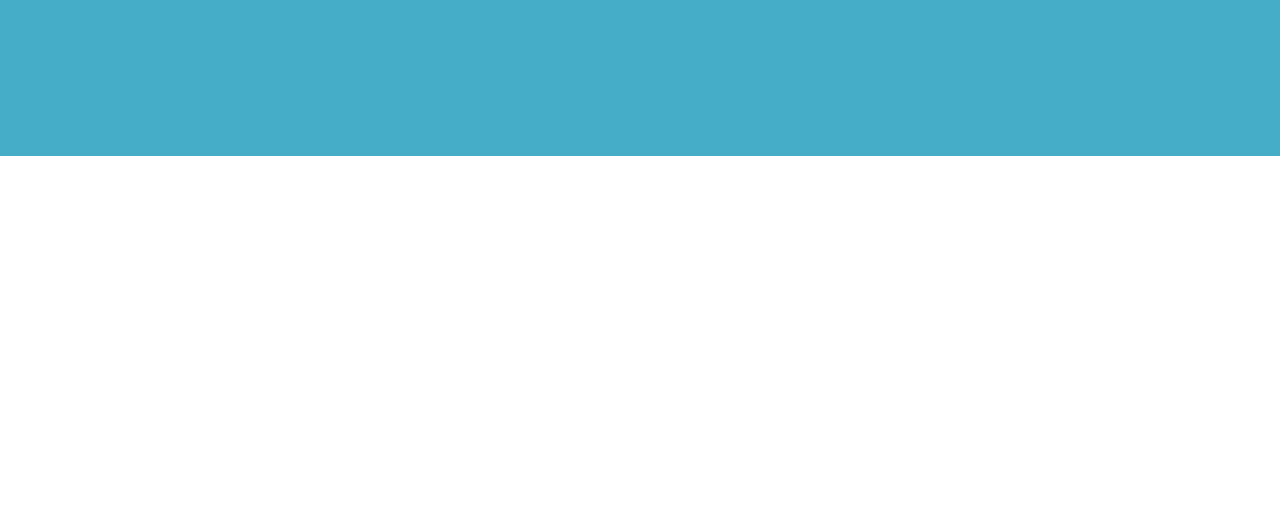
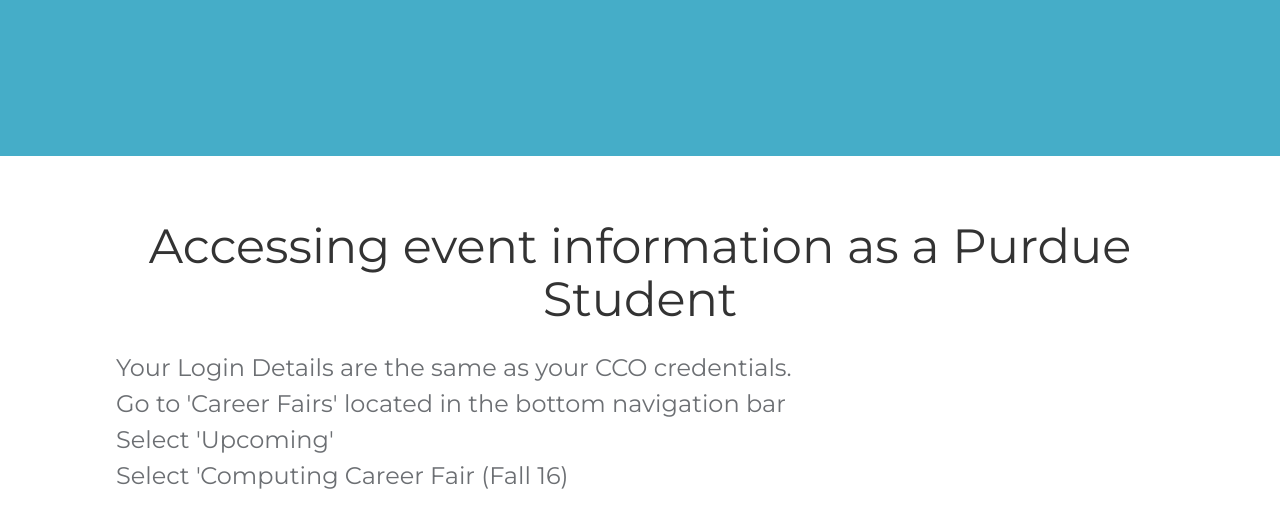
Before and after one commit to purdueccf/purdueccf.github.io, a plain HTML site: page index.html in a window 1280 px wide. Shown: the part 644-1172 px from the top of the page. Before the commit the page ends 800 px from the top, so only its background shows below. Drawn offline with Linux system fonts and the light colour scheme.

Commit message:
fifth Commit

```diff
--- a/index.html
+++ b/index.html
@@ -29,6 +29,31 @@
 				</div>
 			</div>
 		</div>
+
+		<section id="feature-one">
+			<div class="container">
+				<div class="row">
+					<div class="feature-content">
+						<div class="col-lg-12">
+							<center>
+								<h1>Accessing event information as a Purdue Student</h1>
+
+							</center>
+							<div class="col-lg-12 col-md-12">
+								<ul>
+									<li>Your Login Details are the same as your CCO credentials.</li>
+									<li>Go to 'Career Fairs' located in the bottom navigation bar</li>
+									<li>Select 'Upcoming'</li>
+									<li>Select 'Computing Career Fair (Fall 16)</li>
+								</ul>
+							</div>
+						</div>
+					</div>
+				</div>
+			</div>
+		</section>
+
+
 		<!-- Minified jQuery -->
 		<script src="bower_components/jquery/dist/jquery.min.js"></script>
 
--- a/styles.css
+++ b/styles.css
@@ -1,6 +1,8 @@
 html,
 body {
 	height: 100%;
+	font-family: "Montserrat", sans-serif;
+
 }
 
 body {
@@ -42,7 +44,6 @@ img {
 }
 
 #stage {
-	font-family: "Montserrat", sans-serif;
 	background: #45adc8 center center no-repeat ;
 	background-size: cover;
 	/*color: #45adc8;*/
@@ -69,6 +70,24 @@ img {
 	text-transform: uppercase;
 }
 
+.feature-content {
+	padding: 4rem 0;
+	overflow: hidden;
+}
+
+.feature-content h1 {
+	font-size: 3rem;
+}
+
+ul {
+	padding: 1rem;
+	list-style-type: none;
+}
+
+li {
+	font-size: 1.5rem;
+}
+
 @media screen and (max-width: 630px) {
 
 	#stage-caption h1 {
```
Also changed, not shown: aitp_logo.png (added).
